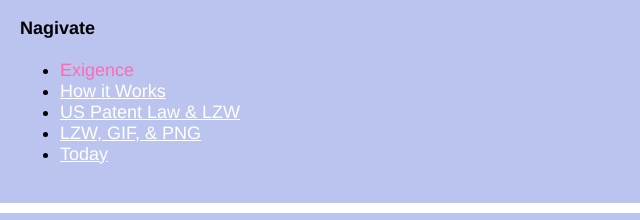
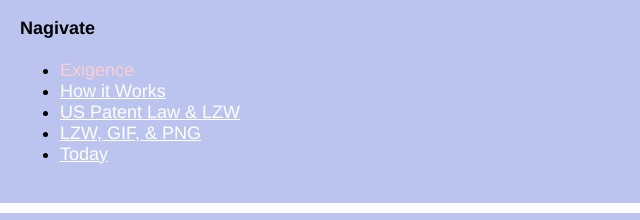
Before and after one commit to alexandradepalma/historicizing, a plain HTML site: page index.html in a window 1280 px wide. In both pictures the pointer is over the link "Exigence". Shown: the part 386-606 px from the top of the page, 0-640 px from the left. Drawn offline with Linux system fonts and the light colour scheme.

Commit message:
Update index.html

```diff
--- a/index.html
+++ b/index.html
@@ -113,7 +113,7 @@ a:visited {
 
 /* mouse over link */
 a:hover {
-    color:#ff69b4;
+    color:#fccdd3;
 }
 
 /* selected link */
```
